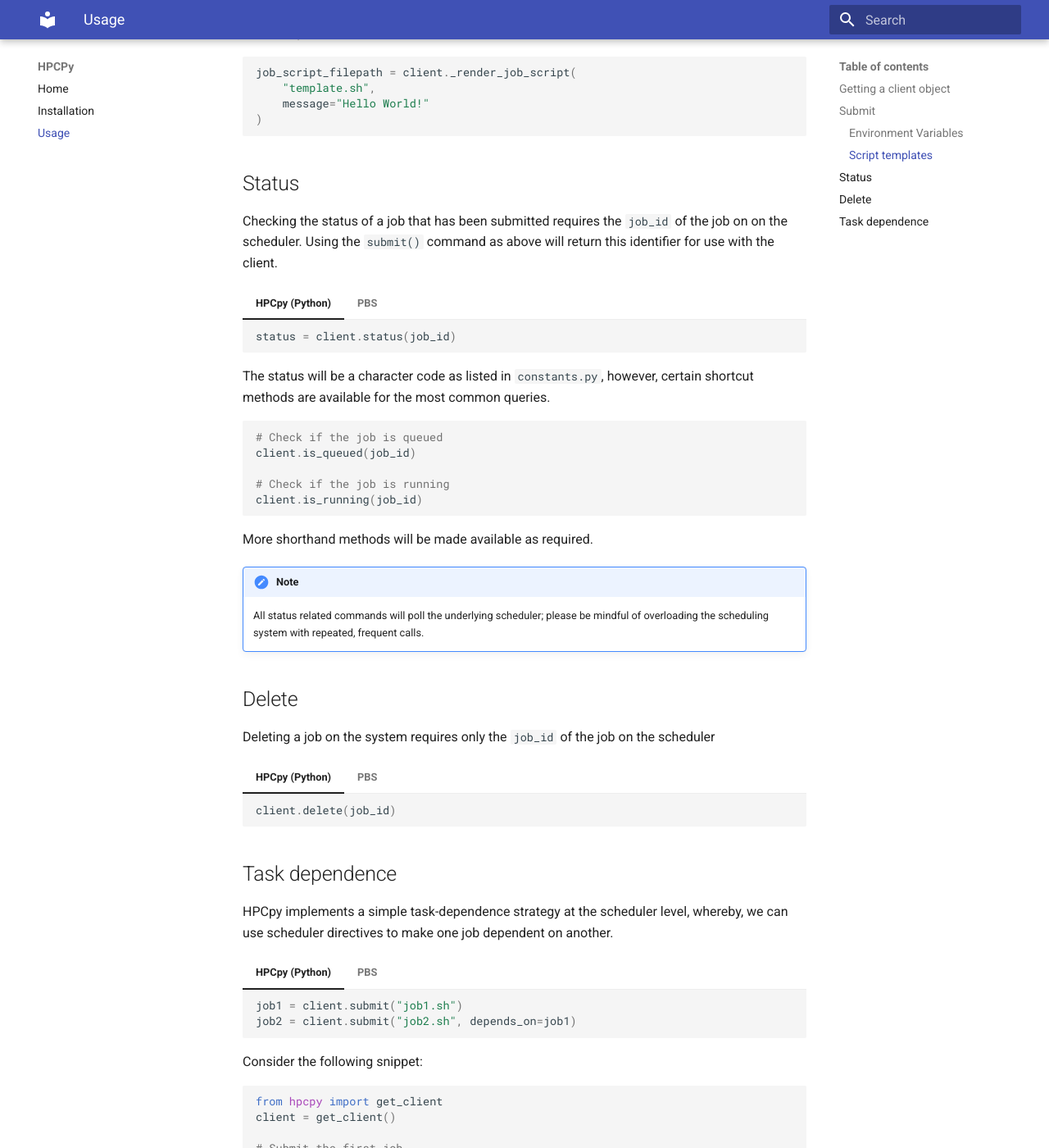
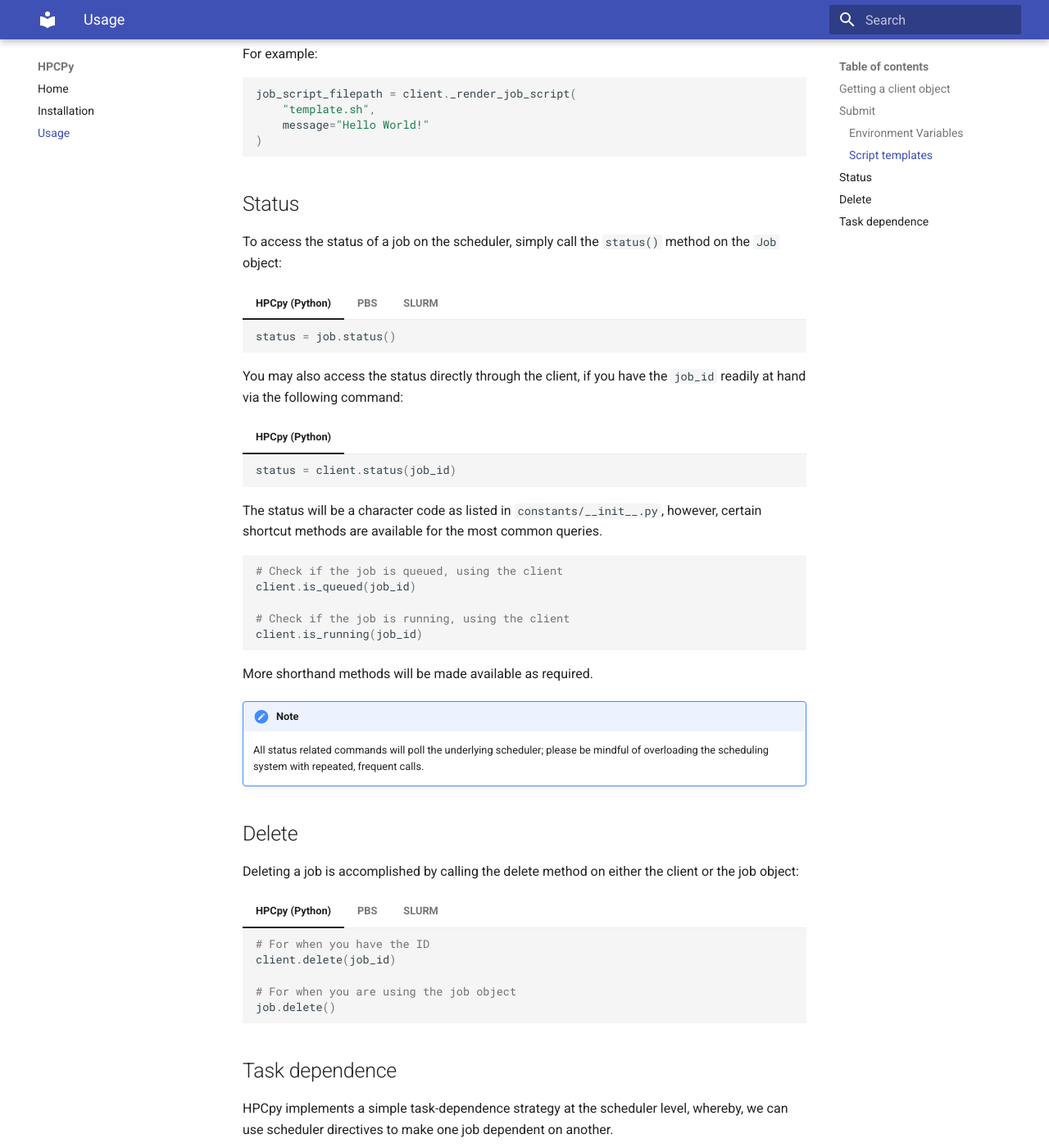
Before and after one commit to ACCESS-NRI/hpcpy, an MkDocs documentation site: the page built from docs/usage.md, in a window 1280 px wide and 1400 px high, scrolled down 2020 px. Shown: the whole window at 82% size. Built offline with MkDocs 1.6.1 and Material for MkDocs 9.7.7, drawn with Linux system fonts in a browser that asks for light colours; some of the changed text lies outside the part shown.

Commit message:
Review changes. Fixes #28

````diff
--- a/docs/usage.md
+++ b/docs/usage.md
@@ -25,28 +25,28 @@
 
 ## Submit
 
-The simplest way to submit a pre-written job script is via the `submit()` command, which executes the appropriate command for the scheduler:
+The simplest way to submit a pre-written job script is via the `submit()` command, which executes the appropriate command for the scheduler. Submitting a job will return a `Job` object from which you can interact with the scheduler.
 
 === "HPCpy (Python)"
     ```python
-    job_id = client.submit("/path/to/script.sh")
+    job = client.submit("/path/to/script.sh")
     ```
 
 === "PBS"
     ```shell
-    JOB_ID=$(qsub /path/to/script.sh)
+    qsub /path/to/script.sh
     ```
 
 === "SLURM"
     ```shell
-    JOB_ID=$(sbatch /path/to/script.sh)
+    sbatch /path/to/script.sh
     ```
 
 ### Environment Variables
 
 === "HPCpy (Python)"
     ```python
-    job_id = client.submit(
+    job = client.submit(
         "/path/to/script.sh",
         variables=dict(a=1, b="test")
     )
@@ -55,6 +55,12 @@
 === "PBS"
     ```shell
     qsub -v a=1,b=test /path/to/script.sh
+    ```
+
+=== "SLURM"
+    ```shell
+    # Variables exported to the environment
+    sbatch /path/to/script.sh
     ```
 
 !!! note
@@ -102,25 +108,35 @@
 
 ## Status
 
-Checking the status of a job that has been submitted requires the `job_id` of the job on on the scheduler. Using the `submit()` command as above will return this identifier for use with the client.
+To access the status of a job on the scheduler, simply call the `status()` method on the `Job` object:
+
+=== "HPCpy (Python)"
+    ```python
+    status = job.status()
+    ```
+=== "PBS"
+    ```shell
+    qstat -f -F json $JOB_ID
+    ```
+=== "SLURM"
+    ```shell
+    squeue -j $JOB_ID
+    ```
+
+You may also access the status directly through the client, if you have the `job_id` readily at hand via the following command:
 
 === "HPCpy (Python)"
     ```python
     status = client.status(job_id)
     ```
-=== "PBS"
-    ```shell
-    STATUS=$(qstat -f -F json $JOB_ID)
-    # ... then grepping through to find the job_state attribute
-    ```
 
-The status will be a character code as listed in `constants.py`, however, certain shortcut methods are available for the most common queries.
+The status will be a character code as listed in `constants/__init__.py`, however, certain shortcut methods are available for the most common queries.
 
 ```python
-# Check if the job is queued
+# Check if the job is queued, using the client
 client.is_queued(job_id)
 
-# Check if the job is running
+# Check if the job is running, using the client
 client.is_running(job_id)
 ```
 
@@ -131,15 +147,25 @@
 
 ## Delete
 
-Deleting a job on the system requires only the `job_id` of the job on the scheduler
+Deleting a job is accomplished by calling the delete method on either the client or the job object:
 
 === "HPCpy (Python)"
     ```python
+    # For when you have the ID
     client.delete(job_id)
+
+    # For when you are using the job object
+    job.delete()
     ```
+
 === "PBS"
     ```shell
     qdel $JOB_ID
+    ```
+
+=== "SLURM"
+    ```shell
+    scancel $JOB_ID
     ```
 
 ## Task dependence
@@ -157,19 +183,22 @@
     JOB2=$(qsub -W depend=afterok:$JOB1 job2.sh)
     ```
 
+!!! note
+    The current implementation of the `depends_on` keyword is to take a job id, or a list of job ids.
+
 Consider the following snippet:
 
 ```python
 from hpcpy import get_client
 client = get_client()
 
-# Submit the first job
-first_id = client.submit("job.sh")
+# Submit the first job, get the ID
+first_id = client.submit("job.sh").id
 
 # Submit some interim jobs all requiring the first to finish
 job_ids = list()
 for x in range(3):
-    jobx_id = client.submit("job.sh", depends_on=first_id)
+    jobx_id = client.submit("job.sh", depends_on=first_id).id
     job_ids.append(jobx_id)
 
 # Submit a final job that requires everything to have finished.
````
Also changed, not shown: other parts of docs/usage.md (+2 -2 lines), 6 other files.
